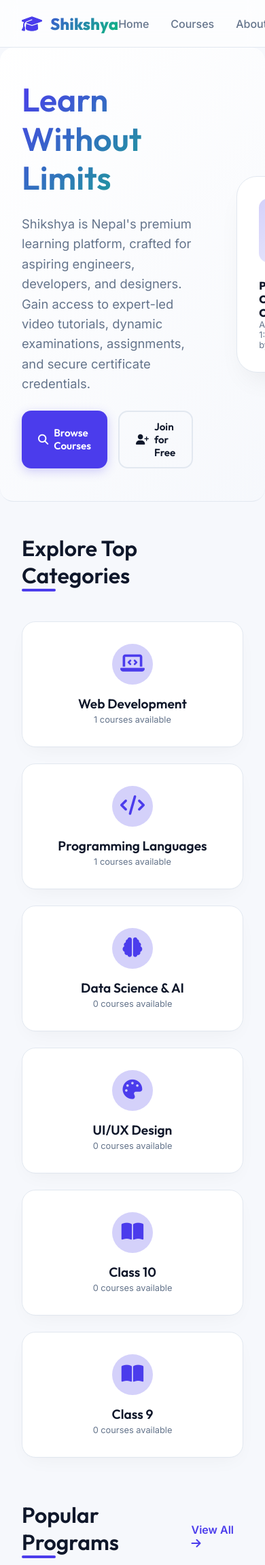
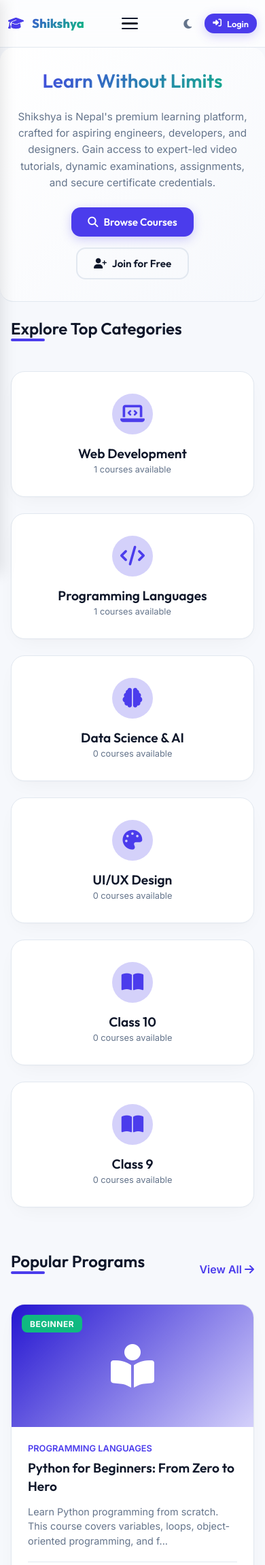
Before and after one commit to parbes80/shikshya-lms, a Flask app: page / in a window 390 px wide. Shown: the top 2302 px of the page at 68% size. Run offline with Flask 3, Linux system fonts and the light colour scheme; some libraries are stand-ins or nearby versions.

Commit message:
Fix navbar + home mobile responsiveness
- Added hamburger button to header (base.html)
- Mobile nav slides in from left with overlay backdrop
- Hero collapses to single column, centered, smaller text
- CTA buttons wrap on small screens
- Stats grid 2 columns on mobile
- Search input hidden on mobile
- All icons/avatars scale down on 480px
- Escape key closes mobile nav

```diff
--- a/static/css/main.css
+++ b/static/css/main.css
@@ -83,6 +83,46 @@ a {
   text-decoration: none;
   color: inherit;
   transition: var(--transition);
+}
+
+/* Hamburger Button */
+.hamburger {
+  display: none;
+  flex-direction: column;
+  gap: 5px;
+  background: none;
+  border: none;
+  cursor: pointer;
+  padding: 4px;
+  z-index: 110;
+}
+.hamburger span {
+  display: block;
+  width: 24px;
+  height: 2.5px;
+  background: var(--text-main);
+  border-radius: 2px;
+  transition: var(--transition);
+}
+.hamburger.active span:nth-child(1) { transform: rotate(45deg) translate(5px, 5px); }
+.hamburger.active span:nth-child(2) { opacity: 0; }
+.hamburger.active span:nth-child(3) { transform: rotate(-45deg) translate(5px, -5px); }
+
+/* Mobile Nav Overlay */
+.nav-overlay {
+  display: none;
+  position: fixed;
+  top: 0; left: 0; right: 0; bottom: 0;
+  background: rgba(0,0,0,0.4);
+  z-index: 98;
+}
+
+/* Search form helper */
+.search-form input {
+  padding: 0.4rem 0.8rem;
+  font-size: 0.85rem;
+  width: 180px;
+  border-radius: var(--radius-sm);
 }
 
 /* Custom Scrollbar */
@@ -299,6 +339,148 @@ header {
   }
 }
 
+@media (max-width: 768px) {
+  header {
+    padding: 0 1rem;
+  }
+
+  .hamburger {
+    display: flex;
+  }
+
+  .nav-links {
+    position: fixed;
+    top: 0;
+    left: -100%;
+    width: 280px;
+    height: 100vh;
+    background: var(--bg-card);
+    flex-direction: column;
+    align-items: flex-start;
+    padding: 5rem 2rem 2rem;
+    gap: 0.5rem;
+    z-index: 99;
+    transition: left 0.3s ease;
+    box-shadow: 4px 0 20px rgba(0,0,0,0.1);
+  }
+
+  .nav-links.active {
+    left: 0;
+  }
+
+  .nav-links li {
+    width: 100%;
+  }
+
+  .nav-links a {
+    display: block;
+    padding: 0.75rem 1rem;
+    border-radius: var(--radius-sm);
+    font-size: 1rem;
+  }
+
+  .nav-links a:hover {
+    background: var(--bg-card-hover);
+  }
+
+  .nav-overlay.active {
+    display: block;
+  }
+
+  .search-form {
+    display: none;
+  }
+
+  .nav-actions {
+    gap: 0.5rem;
+  }
+
+  .logo {
+    font-size: 1.15rem;
+  }
+
+  .main-content {
+    padding: 1rem;
+  }
+
+  .course-hero {
+    padding: 2rem 1rem !important;
+    margin: -1rem -1rem 1.5rem -1rem !important;
+  }
+
+  .course-hero-content {
+    grid-template-columns: 1fr !important;
+    gap: 1.5rem !important;
+    text-align: center;
+  }
+
+  .course-hero-details h1 {
+    font-size: 1.75rem !important;
+  }
+
+  .course-hero-details p {
+    font-size: 0.95rem !important;
+  }
+
+  .course-hero-details > div {
+    justify-content: center;
+    flex-wrap: wrap;
+  }
+
+  .course-hero-preview {
+    display: none;
+  }
+
+  .section-title {
+    font-size: 1.5rem;
+  }
+
+  .stats-grid {
+    grid-template-columns: repeat(2, 1fr) !important;
+    gap: 0.75rem !important;
+  }
+
+  .stat-card {
+    padding: 1rem !important;
+  }
+
+  .stat-number {
+    font-size: 1.5rem !important;
+  }
+}
+
+@media (max-width: 480px) {
+  header {
+    padding: 0 0.75rem;
+  }
+
+  .nav-links {
+    width: 100%;
+  }
+
+  .btn-icon {
+    width: 34px;
+    height: 34px;
+    font-size: 1rem;
+  }
+
+  .avatar-nav {
+    width: 34px;
+    height: 34px;
+  }
+
+  #login-button {
+    font-size: 0.8rem;
+    padding: 0.4rem 0.75rem;
+  }
+
+  .badge-number {
+    width: 15px !important;
+    height: 15px !important;
+    font-size: 0.6rem !important;
+  }
+}
+
 .lesson-notes-content h1,
 .lesson-notes-content h2,
 .lesson-notes-content h3,
--- a/static/js/main.js
+++ b/static/js/main.js
@@ -12,6 +12,32 @@ function csrfFetch(url, options = {}) {
 }
 
 document.addEventListener('DOMContentLoaded', () => {
+  const hamburger = document.getElementById('hamburger-btn');
+  const navLinks = document.getElementById('nav-links');
+  const overlay = document.createElement('div');
+  overlay.className = 'nav-overlay';
+  document.body.appendChild(overlay);
+
+  function toggleNav(open) {
+    hamburger.classList.toggle('active', open);
+    navLinks.classList.toggle('active', open);
+    overlay.classList.toggle('active', open);
+    document.body.style.overflow = open ? 'hidden' : '';
+  }
+
+  if (hamburger && navLinks) {
+    hamburger.addEventListener('click', () => toggleNav(!navLinks.classList.contains('active')));
+
+    navLinks.querySelectorAll('a').forEach(link => {
+      link.addEventListener('click', () => toggleNav(false));
+    });
+
+    overlay.addEventListener('click', () => toggleNav(false));
+
+    document.addEventListener('keydown', (e) => {
+      if (e.key === 'Escape') toggleNav(false);
+    });
+  }
   const themeToggle = document.getElementById('theme-toggle');
   const activeTheme = localStorage.getItem('theme') || 'light';
 
--- a/templates/base.html
+++ b/templates/base.html
@@ -35,7 +35,11 @@
       <i class="fas fa-graduation-cap"></i> Shikshya
     </a>
 
-    <ul class="nav-links">
+    <button class="hamburger" id="hamburger-btn" aria-label="Toggle navigation">
+      <span></span><span></span><span></span>
+    </button>
+
+    <ul class="nav-links" id="nav-links">
       <li><a href="{{ url_for('main.home') }}">Home</a></li>
       <li><a href="{{ url_for('course.index') }}">Courses</a></li>
       <li><a href="{{ url_for('main.about') }}">About</a></li>
@@ -46,8 +50,8 @@
     </ul>
 
     <div class="nav-actions">
-      <form action="{{ url_for('course.index') }}" method="GET" style="display: flex; position: relative;">
-        <input type="text" name="q" class="form-control" placeholder="Search courses..." style="padding: 0.4rem 0.8rem; font-size: 0.85rem; width: 180px; border-radius: var(--radius-sm);">
+      <form action="{{ url_for('course.index') }}" method="GET" class="search-form">
+        <input type="text" name="q" class="form-control" placeholder="Search courses...">
       </form>
 
       <button class="btn-icon" id="theme-toggle" title="Toggle Light/Dark Theme">
--- a/templates/home.html
+++ b/templates/home.html
@@ -11,7 +11,7 @@
         <p style="font-size: 1.15rem; color: var(--text-muted); margin: 1.5rem 0; line-height: 1.6;">
           Shikshya is Nepal's premium learning platform, crafted for aspiring engineers, developers, and designers. Gain access to expert-led video tutorials, dynamic examinations, assignments, and secure certificate credentials.
         </p>
-        <div style="display: flex; gap: 1rem;">
+        <div style="display: flex; gap: 1rem; flex-wrap: wrap;">
           <a href="{{ url_for('course.index') }}" class="btn btn-primary"><i class="fas fa-search"></i> Browse Courses</a>
           <a href="{{ url_for('auth.register') }}" class="btn btn-outline"><i class="fas fa-user-plus"></i> Join for Free</a>
         </div>
```
